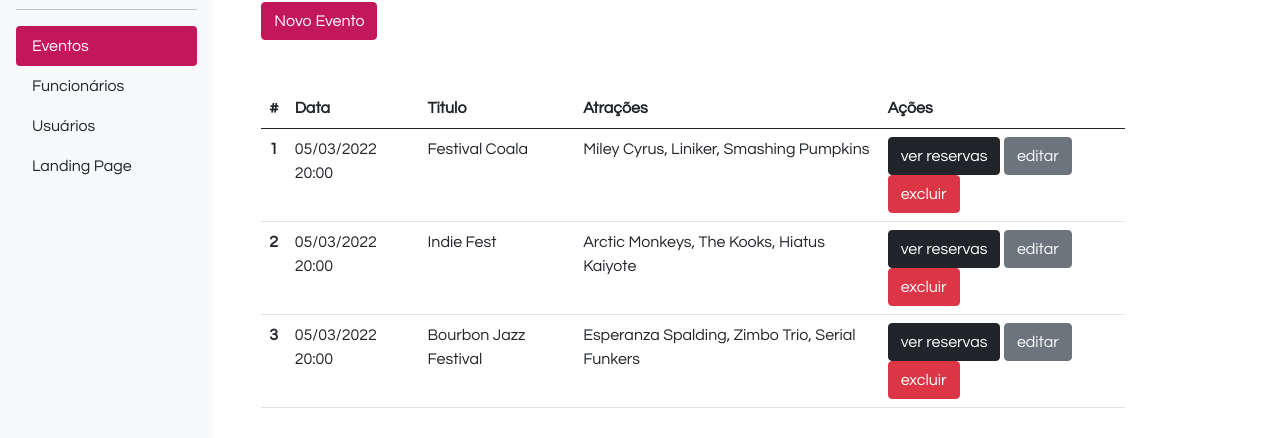
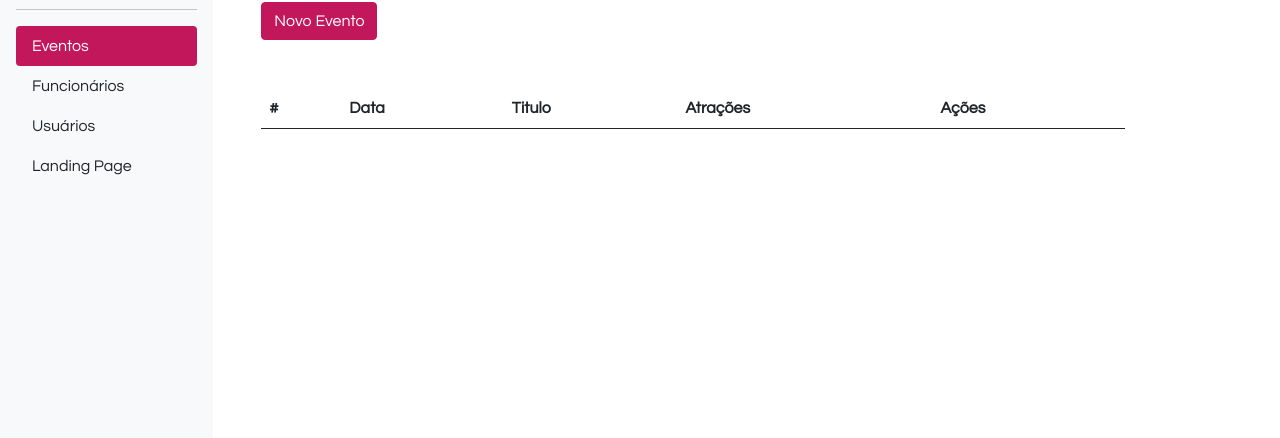
Before and after one commit to efojunior25/eef_eventos_grupo_13, a plain HTML site: page admin.html in a window 1280 px wide. Shown: the part 150-588 px from the top of the page. Drawn offline with nearby package versions, Linux system fonts and the light colour scheme.

Commit message:
alterações no html

```diff
--- a/admin.html
+++ b/admin.html
@@ -29,7 +29,7 @@
                 <hr>
                 <ul class="nav nav-pills flex-column mb-auto">
                     <li class="nav-item">
-                        <a href="#" class="nav-link active" aria-current="page">
+                        <a href="./eventos.html" class="nav-link active" aria-current="page">
                             Eventos
                         </a>
                     </li>
@@ -71,39 +71,7 @@
                             </tr>
                         </thead>
                         <tbody>
-                            <tr>
-                                <th scope="row">1</th>
-                                <td>05/03/2022 20:00</td>
-                                <td>Festival Coala</td>
-                                <td>Miley Cyrus, Liniker, Smashing Pumpkins</td>
-                                <td>
-                                    <a href="reservas.html" class="btn btn-dark">ver reservas</a>
-                                    <a href="editar.html" class="btn btn-secondary">editar</a>
-                                    <a href="editar.html" class="btn btn-danger">excluir</a>
-                                </td>
-                            </tr>
-                            <tr>
-                                <th scope="row">2</th>
-                                <td>05/03/2022 20:00</td>
-                                <td>Indie Fest</td>
-                                <td>Arctic Monkeys, The Kooks, Hiatus Kaiyote</td>
-                                <td>
-                                    <a href="reservas.html" class="btn btn-dark">ver reservas</a>
-                                    <a href="editar.html" class="btn btn-secondary">editar</a>
-                                    <a href="editar.html" class="btn btn-danger">excluir</a>
-                                </td>
-                            </tr>
-                            <tr>
-                                <th scope="row">3</th>
-                                <td>05/03/2022 20:00</td>
-                                <td>Bourbon Jazz Festival</td>
-                                <td>Esperanza Spalding, Zimbo Trio, Serial Funkers</td>
-                                <td>
-                                    <a href="reservas.html" class="btn btn-dark">ver reservas</a>
-                                    <a href="editar.html" class="btn btn-secondary">editar</a>
-                                    <a href="editar.html" class="btn btn-danger">excluir</a>
-                                </td>
-                            </tr>
+
                         </tbody>
 
                     </table>
@@ -114,6 +82,7 @@
     <script src="https://cdn.jsdelivr.net/npm/bootstrap@5.0.2/dist/js/bootstrap.bundle.min.js"
         integrity="sha384-MrcW6ZMFYlzcLA8Nl+NtUVF0sA7MsXsP1UyJoMp4YLEuNSfAP+JcXn/tWtIaxVXM" crossorigin="anonymous">
     </script>
+    <script src="js/admin.js"></script>
 </body>
 
 </html>
```
Also changed, not shown: cadastro-evento.html (+7 -1 lines).
